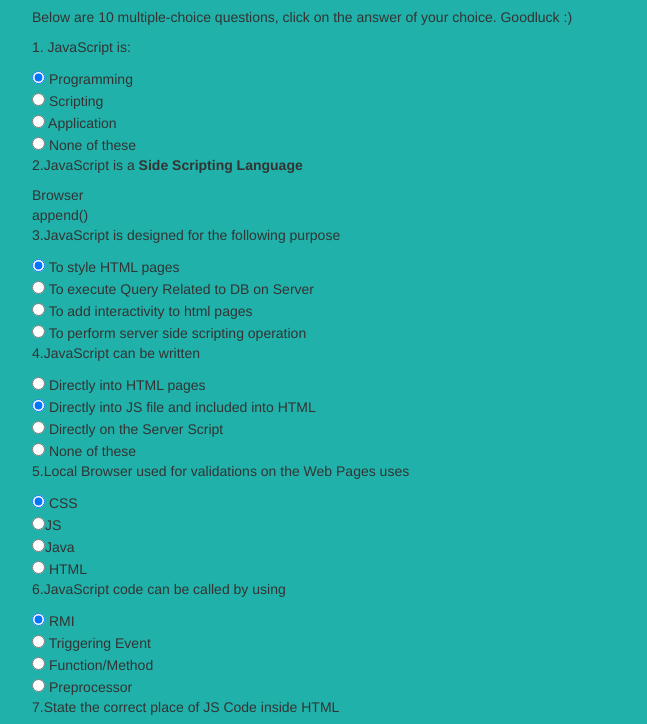
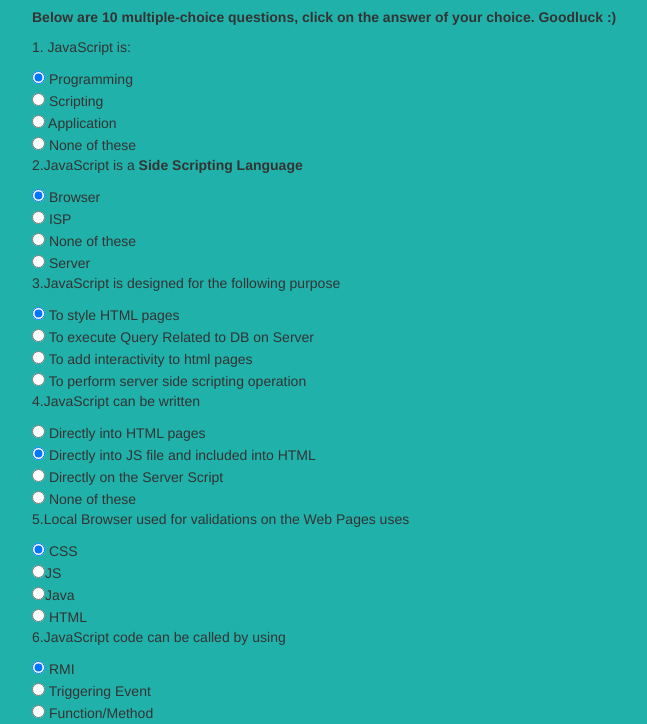
Before and after one commit to angelakarenzi5/Quiz, a plain HTML site: page index.html in a window 1280 px wide. Shown: the part 63-787 px from the top of the page, without its empty margins (38-685 px from the left). Drawn offline with Linux system fonts and the light colour scheme.

Commit message:
added strong tag

```diff
--- a/css/styles.css
+++ b/css/styles.css
@@ -1,3 +1,6 @@
 body {
   background-color: lightseagreen;
 }
+#submit{
+    bor
+}
--- a/index.html
+++ b/index.html
@@ -11,8 +11,10 @@
       <h1>JavaScript Quiz</h1>
       <form>
         <p>
-          Below are 10 multiple-choice questions, click on the answer of your
-          choice. Goodluck :)
+          <strong
+            >Below are 10 multiple-choice questions, click on the answer of your
+            choice. Goodluck :)</strong
+          >
         </p>
         <p>1. JavaScript is:</p>
         <div class="one">
@@ -23,12 +25,12 @@
           <input type="radio" name="quest2" value="D" /> None of these<br />
         </div>
         <p>2.JavaScript is a <strong> Side Scripting Language</strong></p>
-        <div cappend()
-          <inpappend() /> Browser<br />
-          <inpappend()br />
-          <inpappend() of these<br />
-          <inpappend()er<br />
-        </div>append()
+        <div class="two">
+          <input type="radio" name="quest2" value="A" checked /> Browser<br />
+          <input type="radio" name="quest2" value="B" /> ISP<br />
+          <input type="radio" name="quest2" value="C" /> None of these<br />
+          <input type="radio" name="quest2" value="D" /> Server<br />
+        </div>
         <p>3.JavaScript is designed for the following purpose</p>
         <div class="three">
           <input type="radio" name="quest3" value="A" checked /> To style HTML
```
